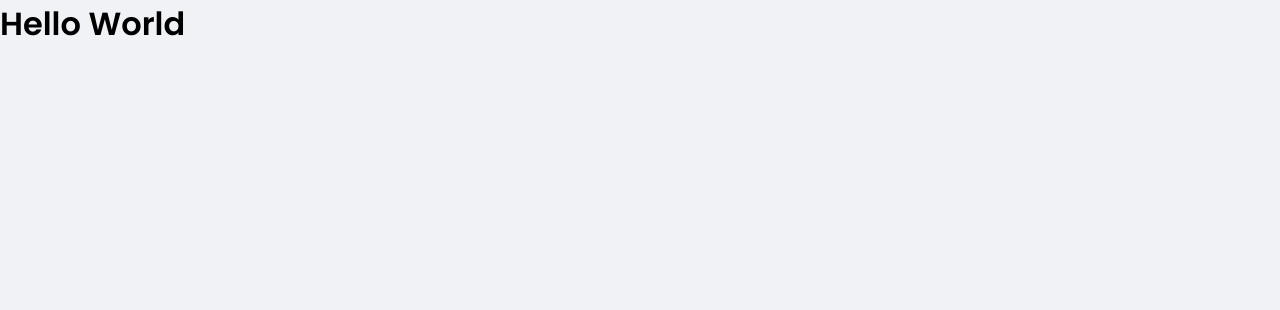
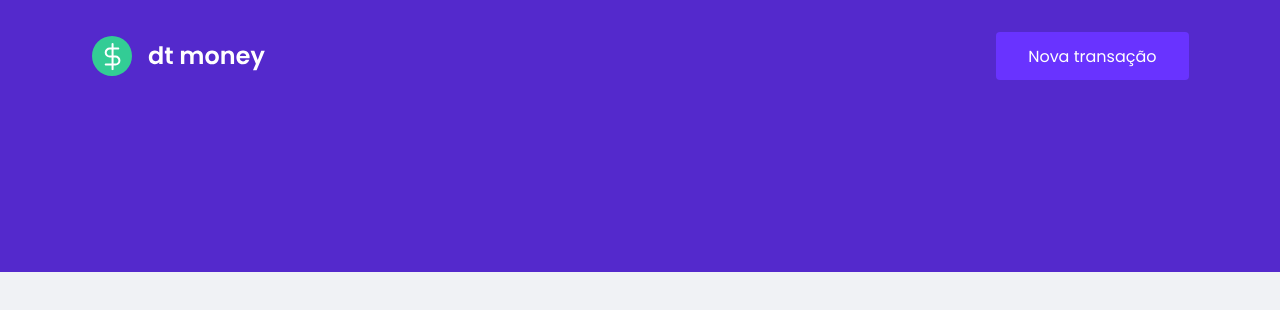
Before and after one commit to juliherms/dtmoney, a React (Create React App) app: page / in a window 1280 px wide. Shown: the top 310 px of the page. Built offline with nearby package versions, Linux system fonts and the light colour scheme.

Commit message:
feat: add header component

```diff
--- a/src/App.tsx
+++ b/src/App.tsx
@@ -1,10 +1,11 @@
+import { Header } from "./components/Header";
 import { GlobalStyle } from "./styles/global";
 
 export function App() {
   return (
-    <div className="App">
-        <h1>Hello World</h1>
-        <GlobalStyle />
-    </div>
+    <>
+      <Header />
+      <GlobalStyle />
+    </>
   );
 }
--- /dev/null
+++ b/src/components/Header/index.tsx
@@ -0,0 +1,15 @@
+import logoImg from '../../assets/logo.svg';
+import { Container, Content } from './styles';
+
+export function Header() {
+    return (
+        <Container>
+            <Content>
+                <img src={logoImg} alt="dt money" />
+                <button type="button">
+                    Nova transação
+                </button>
+            </Content>
+        </Container>
+    )
+}
--- /dev/null
+++ b/src/components/Header/styles.ts
@@ -0,0 +1,30 @@
+import styled from 'styled-components';
+
+export const Container = styled.header`
+    background: var(--blue);
+`;
+
+export const Content = styled.div`
+    max-width: 1129px;
+    margin: 0 auto;
+    padding: 2rem 1rem 12rem;
+    display: flex;
+    align-items: center;
+    justify-content: space-between;
+
+    button {
+        font-size: 1rem;
+        color: #FFF;
+        background: var(--blue-light);
+        border: 0;
+        padding: 0 2rem;
+        border-radius: 0.25rem;
+        height: 3rem;
+
+        transition: filter 0.2s;
+
+        &:hover{
+            filter: brightness(0.9);
+        }
+    }
+`;
```
